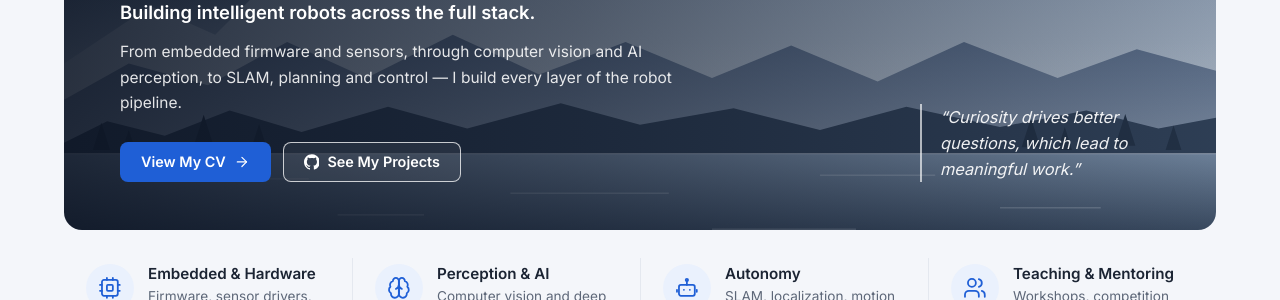
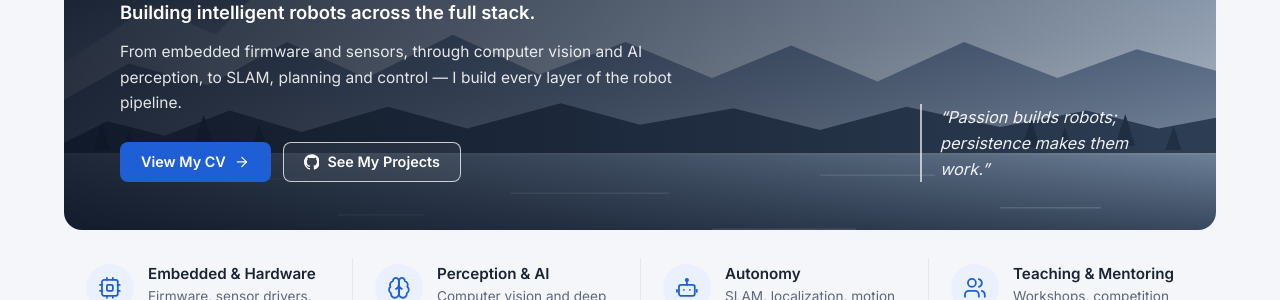
Before and after one commit to NhatTran-97/NhatTran-97.github.io, a Jekyll site: the page built from index.html, in a window 1280 px wide and 900 px high. Shown: the part 243-543 px from the top of the window. Built offline with Jekyll 4.4.1, drawn with Linux system fonts in a browser that asks for light colours.

Commit message:
Hero: personal motto quote
Co-Authored-By: Claude Opus 5.5 <noreply@anthropic.com>
Claude-Session: https://claude.ai/code/session_01WtscMMpGViN2kQZVLN7Eom

```diff
--- a/_data/profile.yml
+++ b/_data/profile.yml
@@ -27,7 +27,7 @@ hero:
     From embedded firmware and sensors, through computer vision and AI perception,
     to SLAM, planning and control — I build every layer of the robot pipeline.
   background: /assets/img/hero.svg     # Ảnh nền banner (ảnh ngang, ≥ 1600px)
-  quote: "Curiosity drives better questions, which lead to meaningful work."
+  quote: "Passion builds robots; persistence makes them work."
   buttons:
     - text: View My CV
       url: /cv/
```
